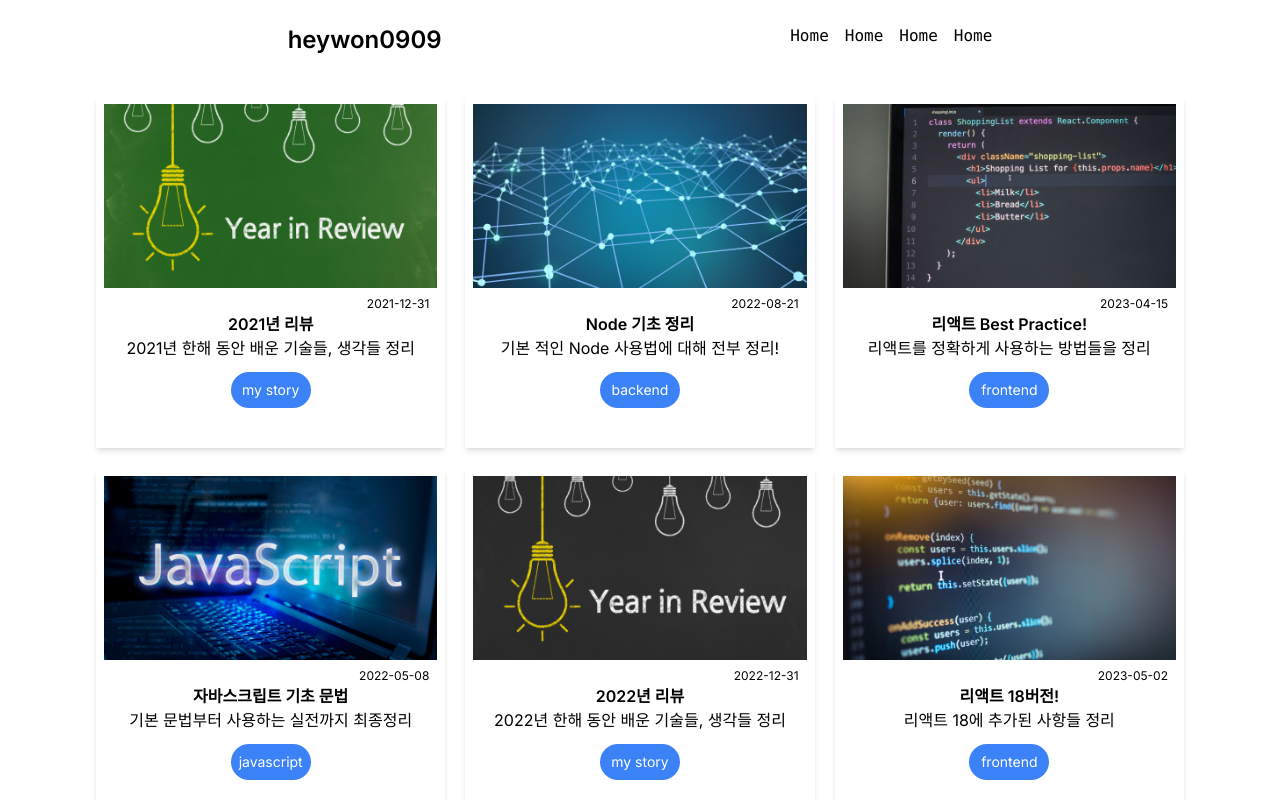
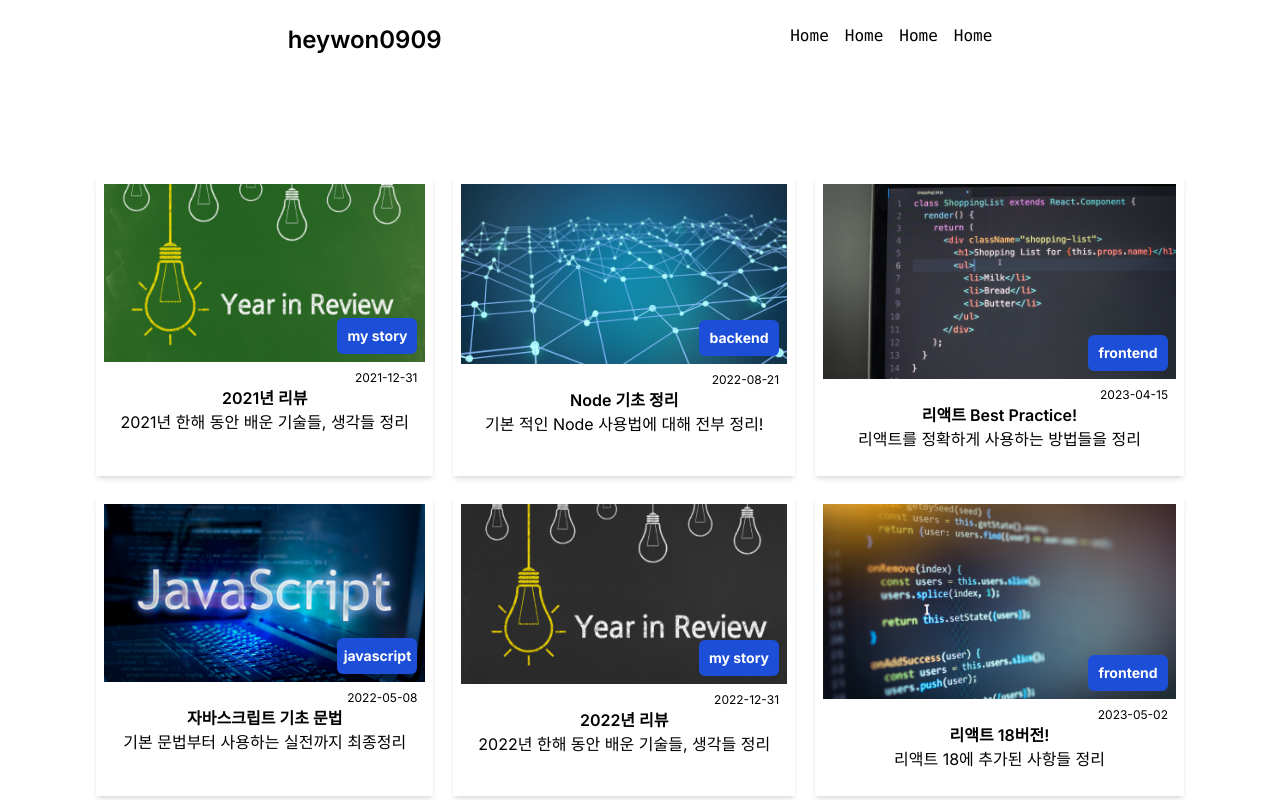
Before and after one commit to heywon0909/heywon0909-blog, a Next.js app: page / in a window 1280 px wide. Shown: the top 800 px of the page. Built offline with nearby package versions, Linux system fonts and the light colour scheme.

Commit message:
feat: ui css 작업

```diff
--- a/src/app/layout.tsx
+++ b/src/app/layout.tsx
@@ -2,7 +2,6 @@ import type { Metadata } from "next";
 import { Inter } from "next/font/google";
 import "./globals.css";
 import Header from "@/components/Header";
-
 
 const inter = Inter({ subsets: ["latin"] });
 
@@ -19,9 +18,9 @@ export default function RootLayout({
   return (
     <html lang="en">
       <body className={inter.className}>
-      <Header/>
-        {children}
-        </body>
+        <Header />
+        <div>{children}</div>
+      </body>
     </html>
   );
 }
--- /dev/null
+++ b/src/app/post/[slug]/page.tsx
@@ -0,0 +1,3 @@
+export default function PostPage() {
+  return <div className="w-2/3 flex justify-center bg-red-100">타니</div>;
+}
--- /dev/null
+++ b/src/app/post/layout.tsx
@@ -0,0 +1,9 @@
+export default function PostLayout({
+  children,
+}: Readonly<{ children: React.ReactNode }>) {
+  return (
+    <div className="flex min-h-screen flex-col items-center w-full p-24">
+      {children}
+    </div>
+  );
+}
--- /dev/null
+++ b/src/app/post/page.tsx
@@ -0,0 +1,5 @@
+export default function PostPage() {
+  return (
+    <div className="bg-red-100 w-2/3 flex flex-col justify-center">hi</div>
+  );
+}
--- a/src/components/Header.tsx
+++ b/src/components/Header.tsx
@@ -2,7 +2,7 @@ import HeaderList from "./HeaderList";
 
 export default function Header() {
   return (
-    <header className="w-full h-20 flex items-center p-2 justify-center fixed">
+    <header className="w-full h-20 flex items-center p-2 justify-center bg-white">
       <div className="w-5/6 flex justify-around">
         <h1 className="font-semibold text-2xl">heywon0909</h1>
         <HeaderList />
--- a/src/components/Post.tsx
+++ b/src/components/Post.tsx
@@ -1,19 +1,23 @@
 import { TPost } from "@/service/posts";
 import Image from "next/image";
-import profile from "../../public/blog/images/posts/best-react-practices.png";
 
 interface Props {
   post: TPost;
 }
 export default function Post({ post }: Props) {
   return (
-    <div className="w-full h-full flex flex-col bg-white p-2 shadow-md hover:bg-slate-50">
-      <Image
-        src={`/blog/images/posts/${post.path}.png`}
-        alt="profile"
-        width="500"
-        height="500"
-      />
+    <div className="w-full h-full flex flex-col bg-white p-2 shadow-md hover:bg-slate-50 cursor-pointer">
+      <div className="relative">
+        <Image
+          src={`/blog/images/posts/${post.path}.png`}
+          alt="profile"
+          width="600"
+          height="500"
+        />
+        <div className="bottom-2 right-2 absolute flex justify-center items-center w-20 h-auto p-2 rounded-md text-sm font-bold text-white bg-blue-700">
+          {post.category}
+        </div>
+      </div>
       <div className="h-auto flex flex-col justify-center p-2 w-full">
         <div className="flex justify-end text-xs">{post.date}</div>
         <div className="w-full flex justify-center flex-col items-center gap-3">
@@ -21,9 +25,6 @@ export default function Post({ post }: Props) {
             <h1 className="font-semibold">{post.title}</h1>
             <span>{post.description}</span>
           </div>
-          <div className="flex justify-center items-center w-20 h-auto bg-blue-500 p-2 rounded-full text-sm text-white">
-            {post.category}
-          </div>
         </div>
       </div>
     </div>
--- a/src/components/PostList.tsx
+++ b/src/components/PostList.tsx
@@ -5,7 +5,7 @@ export default async function PostList() {
   const posts = await getPosts();
 
   return (
-    <div className="w-full grid grid-rows-3 grid-flow-col gap-5">
+    <div className="w-full grid md:grid-rows-3 md:grid-flow-col gap-5">
       {posts.map((post) => (
         <Post post={post} key={post.title} />
       ))}
```
